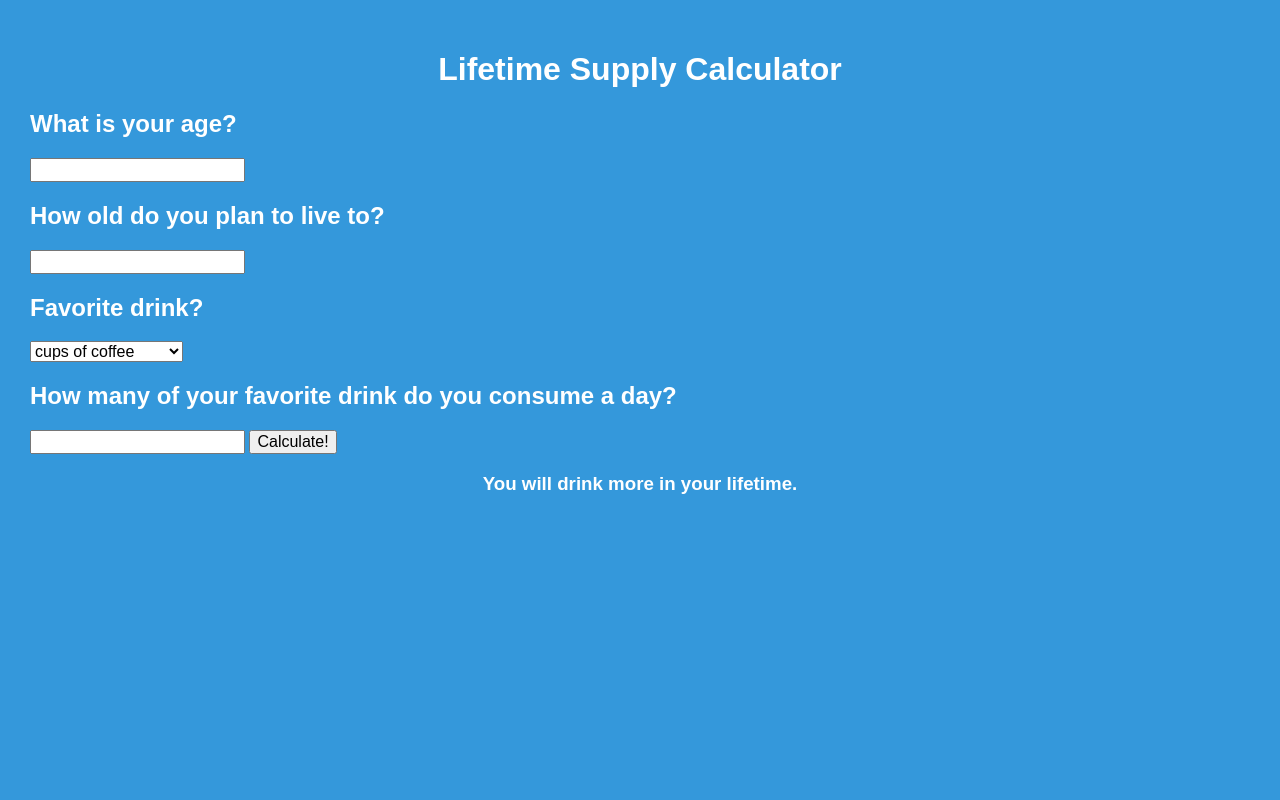
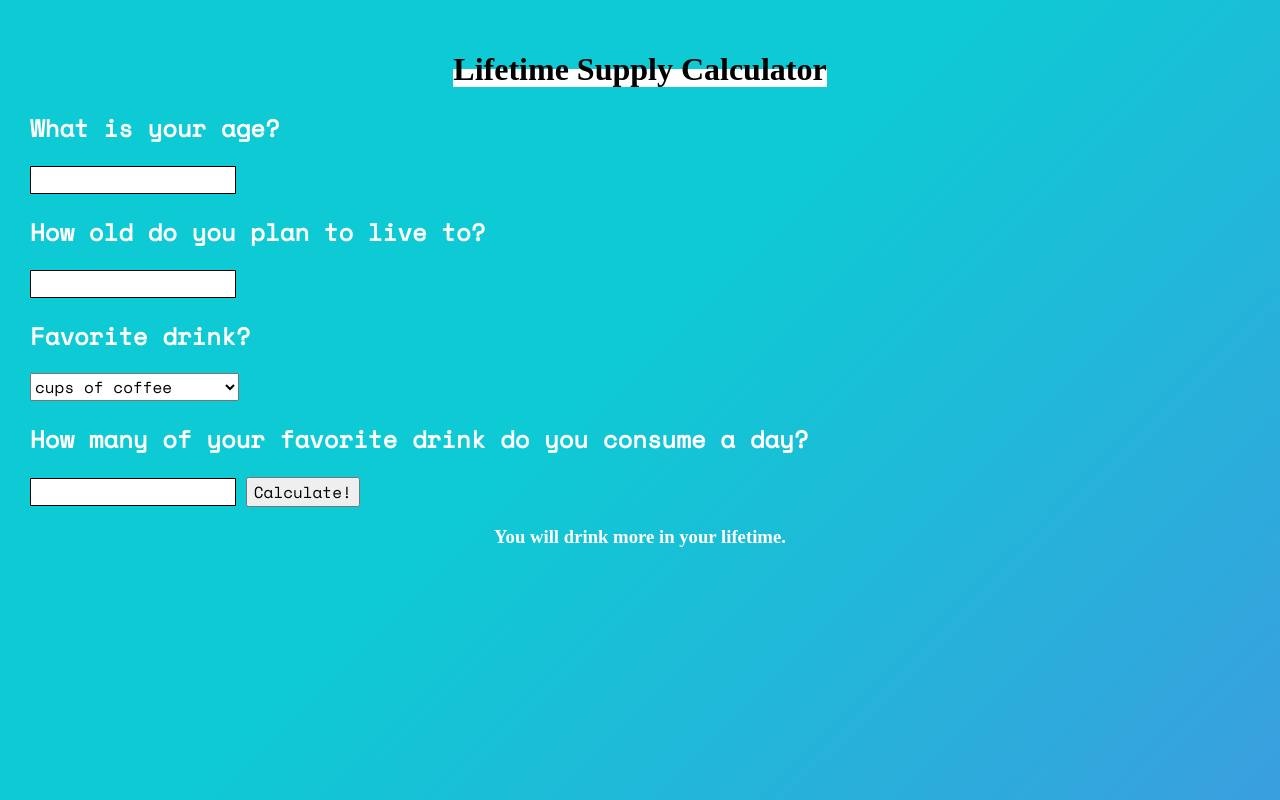
Before and after one commit to glumac/lifetime-supply, a plain HTML site: page index.html in a window 1280 px wide. Drawn offline with nearby package versions, Linux system fonts and the light colour scheme; a web font is replaced by a local one.

Commit message:
style changes

```diff
--- a/css/style.css
+++ b/css/style.css
@@ -1,12 +1,47 @@
 body {
-	background-color: #3498db;
-	padding: 30px;
+  background-color: #3498db;
+  background: linear-gradient(139deg, #0ecad4, #7e5cef, #0ecad4);
+  background: rgba(14, 202, 212, 1);
+  background: -moz-linear-gradient(-45deg, rgba(14, 202, 212, 1) 0%, rgba(70, 147, 226, 1) 50%, rgba(126, 92, 239, 1) 100%);
+  background: -webkit-gradient(left top, right bottom, color-stop(0%, rgba(14, 202, 212, 1)), color-stop(50%, rgba(70, 147, 226, 1)), color-stop(100%, rgba(126, 92, 239, 1)));
+  background: -webkit-linear-gradient(-45deg, rgba(14, 202, 212, 1) 0%, rgba(70, 147, 226, 1) 50%, rgba(126, 92, 239, 1) 100%);
+  background: -o-linear-gradient(-45deg, rgba(14, 202, 212, 1) 0%, rgba(70, 147, 226, 1) 50%, rgba(126, 92, 239, 1) 100%);
+  background: -ms-linear-gradient(-45deg, rgba(14, 202, 212, 1) 0%, rgba(70, 147, 226, 1) 50%, rgba(126, 92, 239, 1) 100%);
+  background: linear-gradient(135deg, rgba(14, 202, 212, 1) 0%, rgba(70, 147, 226, 1) 50%, rgba(126, 92, 239, 1) 100%);
+  background: rgba(14, 202, 212, 1);
+  background: -moz-linear-gradient(-45deg, rgba(14, 202, 212, 1) 0%, rgba(14, 202, 212, 1) 26%, rgba(126, 92, 239, 1) 100%);
+  background: -webkit-gradient(left top, right bottom, color-stop(0%, rgba(14, 202, 212, 1)), color-stop(26%, rgba(14, 202, 212, 1)), color-stop(100%, rgba(126, 92, 239, 1)));
+  background: -webkit-linear-gradient(-45deg, rgba(14, 202, 212, 1) 0%, rgba(14, 202, 212, 1) 26%, rgba(126, 92, 239, 1) 100%);
+  background: -o-linear-gradient(-45deg, rgba(14, 202, 212, 1) 0%, rgba(14, 202, 212, 1) 26%, rgba(126, 92, 239, 1) 100%);
+  background: -ms-linear-gradient(-45deg, rgba(14, 202, 212, 1) 0%, rgba(14, 202, 212, 1) 26%, rgba(126, 92, 239, 1) 100%);
+  background: linear-gradient(135deg, rgba(14, 202, 212, 1) 0%, rgba(14, 202, 212, 1) 26%, rgba(126, 92, 239, 1) 100%);
+  filter: progid:DXImageTransform.Microsoft.gradient(startColorstr='#0ecad4', endColorstr='#7e5cef', GradientType=1);
+  background-size: 200% 200%;
+  padding: 30px;
+  font-family: 'Space Mono', monospace;
 }
 
-h1, h3 {
-	text-align: center;
+input {
+  border: 1px solid black;
 }
 
-h1, h2, h3 {
-	color: white;
+h1 {
+  color: black;
 }
+
+.h1-inner {
+  background: -webkit-linear-gradient(bottom, #fff 50%, transparent 50%);
+  background: linear-gradient(to top, #fff 50%, transparent 50%);
+}
+
+h1,
+h3 {
+  text-align: center;
+  font-family: 'BioRhyme',
+    serif;
+}
+
+h2,
+h3 {
+  color: white;
+}
--- a/index.html
+++ b/index.html
@@ -2,13 +2,15 @@
 <html>
 	<head>
 		<title>Lifetime Supply</title>
-
+		<link href="https://fonts.googleapis.com/css?family=BioRhyme|Space+Mono&display=swap" rel="stylesheet">
 		<link rel="stylesheet" type="text/css" href="css/normalize.css">
 		<link rel="stylesheet" type="text/css" href="css/style.css">
 	</head>
 
 	<body>
-		<h1>Lifetime Supply Calculator</h1>
+		<h1>
+			<span class="h1-inner">Lifetime Supply Calculator</span>
+		</h1>
 
 		<h2>What is your age?</h2>
 
```
